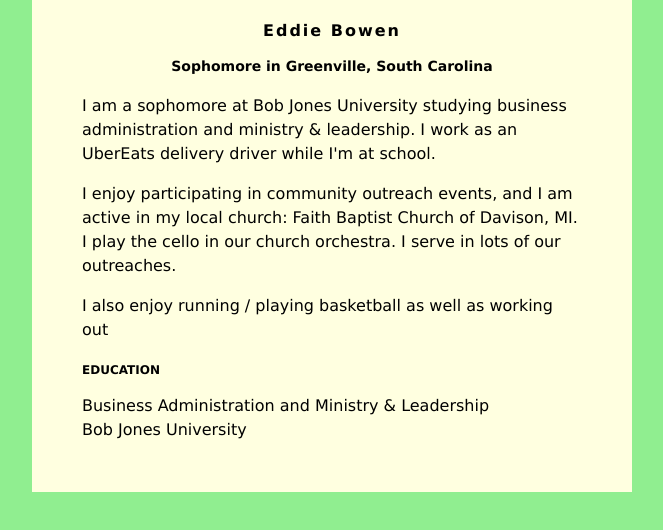
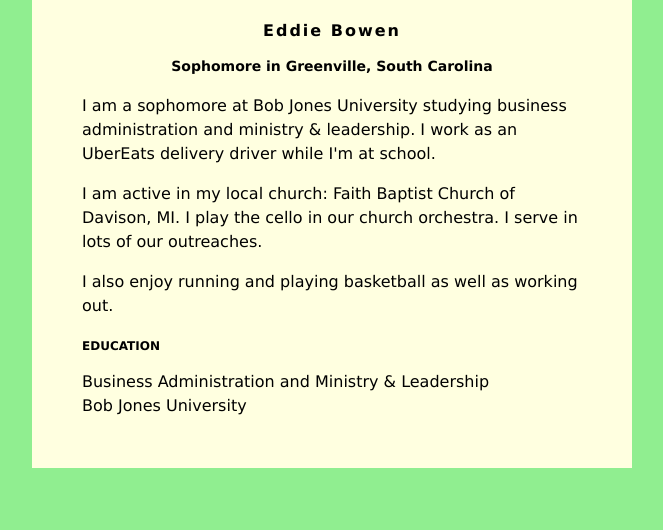
Before and after one commit to EddieBowen/EddieBowen.github.io, a plain HTML site: page index.html in a window 1280 px wide. Shown: the whole page, without its empty margins (308-971 px from the left). Drawn offline with Linux system fonts and the light colour scheme.

Commit message:
Update index.html

```diff
--- a/index.html
+++ b/index.html
@@ -35,10 +35,10 @@ h3 {
 
          <p>I am a sophomore at Bob Jones University studying business administration and ministry & leadership. I work as an UberEats delivery driver while I'm at school.</p>
          <p>
-            I enjoy participating in community outreach events, and I am active in my local church: Faith Baptist Church of Davison, MI.  I play the cello in our church orchestra.  I serve in lots of our outreaches.
+            I am active in my local church: Faith Baptist Church of Davison, MI.  I play the cello in our church orchestra.  I serve in lots of our outreaches.
          </p>
          <p>
-            I also enjoy running / playing basketball as well as working out
+            I also enjoy running and playing basketball as well as working out.
          </p>
 
         <h3>EDUCATION</h3>
```
